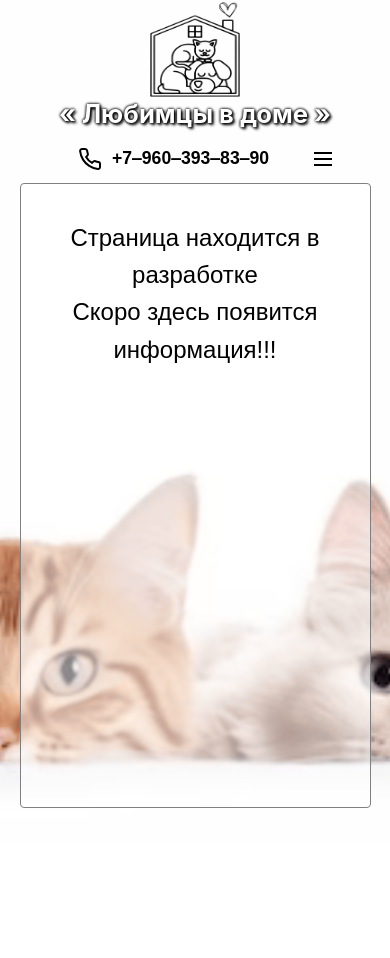
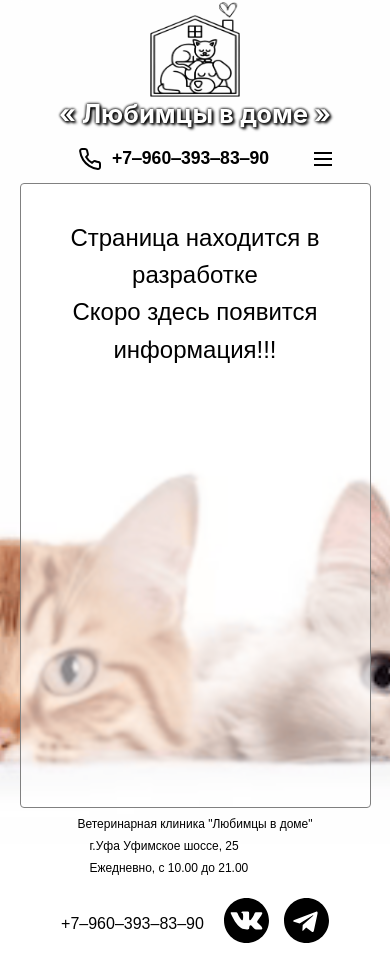
Before and after one commit to IrinaFileva/Pets-in-the-House, a Next.js app: page / in a window 390 px wide. Before the commit the page ends 844 px from the top, so only its background shows below. Built offline with nearby package versions, Linux system fonts and the light colour scheme.

Commit message:
feat: add Footer

```diff
--- a/src/app/layout.tsx
+++ b/src/app/layout.tsx
@@ -3,6 +3,7 @@ import './globals.scss';
 import { ColorSchemeScript, MantineProvider } from '@mantine/core';
 import { Header } from 'widgets/Header/ui/Header';
 import { NavBar } from 'widgets/NavBar';
+import { Footer } from 'widgets/Footer';
 
 export const metadata = {
   title: 'Любимцы в доме',
@@ -26,6 +27,7 @@ export default function RootLayout({
             <NavBar />
           </Header>
           {children}
+          <Footer />
         </MantineProvider>
       </body>
     </html>
--- /dev/null
+++ b/src/widgets/Footer/index.ts
@@ -0,0 +1 @@
+export { Footer } from './ui/Footer';
--- /dev/null
+++ b/src/widgets/Footer/ui/Footer.module.scss
@@ -0,0 +1,49 @@
+.footer {
+  width: 85%;
+  display: flex;
+  align-items: center;
+  justify-content: space-between;
+  min-height: 95px;
+  margin: 0 auto;
+  padding: 0 3%;
+
+  a:hover {
+    color: #82c91e;
+  }
+}
+
+.listContacts {
+  font-size: 12px !important;
+}
+
+.listSocial {
+  max-width: 235px;
+  width: 100%;
+  display: flex;
+  justify-content: end;
+  gap: 15px;
+
+  img:hover {
+    border-radius: 100%;
+    border: 2px solid black;
+  }
+}
+
+@media (max-width: 895px) {
+  .footer {
+    width: 100%;
+    padding: 0;
+  }
+  .listSocial {
+    max-width: fit-content;
+  }
+}
+
+@media (max-width: 630px) {
+  .footer {
+    padding: 2% 0;
+    flex-wrap: wrap;
+    justify-content: center;
+    gap: 20px;
+  }
+}
--- /dev/null
+++ b/src/widgets/Footer/ui/Footer.tsx
@@ -0,0 +1,35 @@
+'use client';
+import { List } from '@mantine/core';
+import Link from 'next/link';
+import VK from 'shared/assets/svg/vkFooter.svg';
+import Telegram from 'shared/assets/svg/telegramFooter.svg';
+import styles from './Footer.module.scss';
+import { OUTSIDE_LINKS } from 'shared/constants';
+import Image from 'next/image';
+
+export const Footer = () => {
+  return (
+    <footer className={styles.footer}>
+      <List className={styles.listContacts}>
+        {'Ветеринарная клиника "Любимцы в доме"'}
+        <List.Item icon={<span />}>
+          <Link href={OUTSIDE_LINKS.map} target="_blank">
+            {'г.Уфа Уфимское шоссе, 25'}
+          </Link>
+        </List.Item>
+        <List.Item icon={<span />}>{'Ежедневно, с 10.00 до 21.00'}</List.Item>
+      </List>
+      <Link href={OUTSIDE_LINKS.tel} target="_blank">
+        {' +7‒960‒393‒83‒90'}
+      </Link>
+      <List className={styles.listSocial}>
+        <Link href={OUTSIDE_LINKS.vk} target="_blank">
+          <Image src={VK} alt="vk" width={45} />
+        </Link>
+        <Link href={OUTSIDE_LINKS.telegram} target="_blank">
+          <Image src={Telegram} alt="telegram" width={45} />
+        </Link>
+      </List>
+    </footer>
+  );
+};
```
Also changed, not shown: src/shared/assets/svg/telegramFooter.svg (added), src/shared/assets/svg/vkFooter.svg (added).
